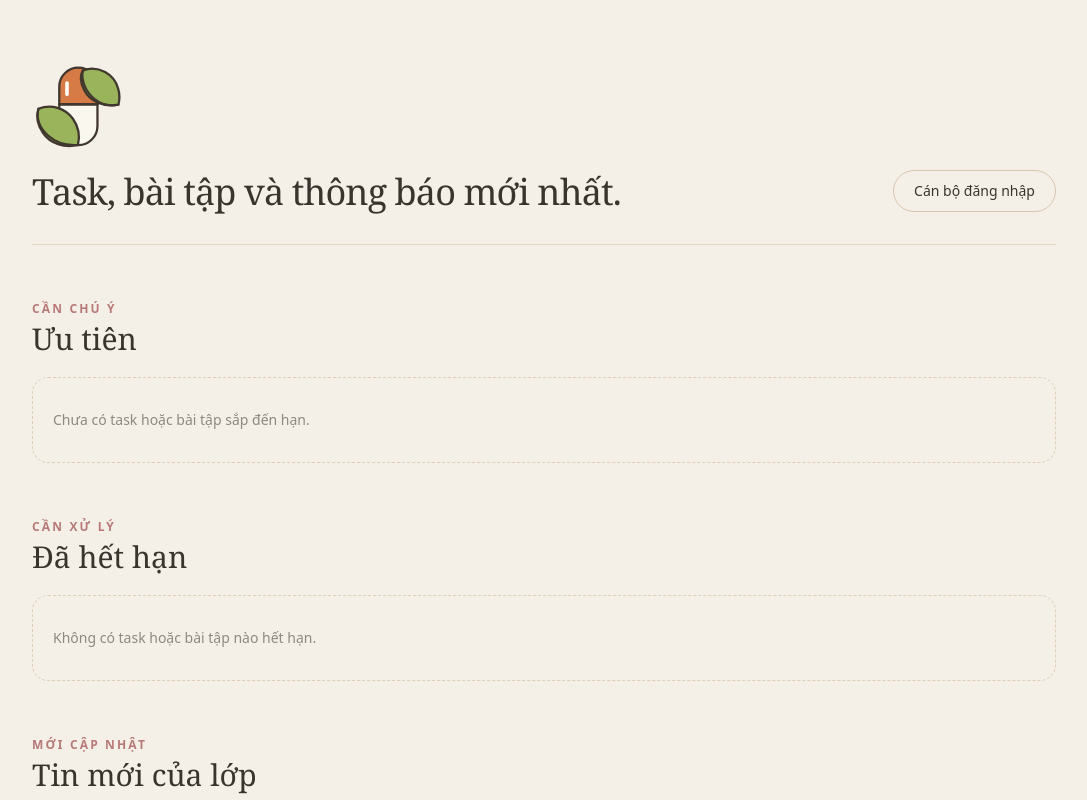
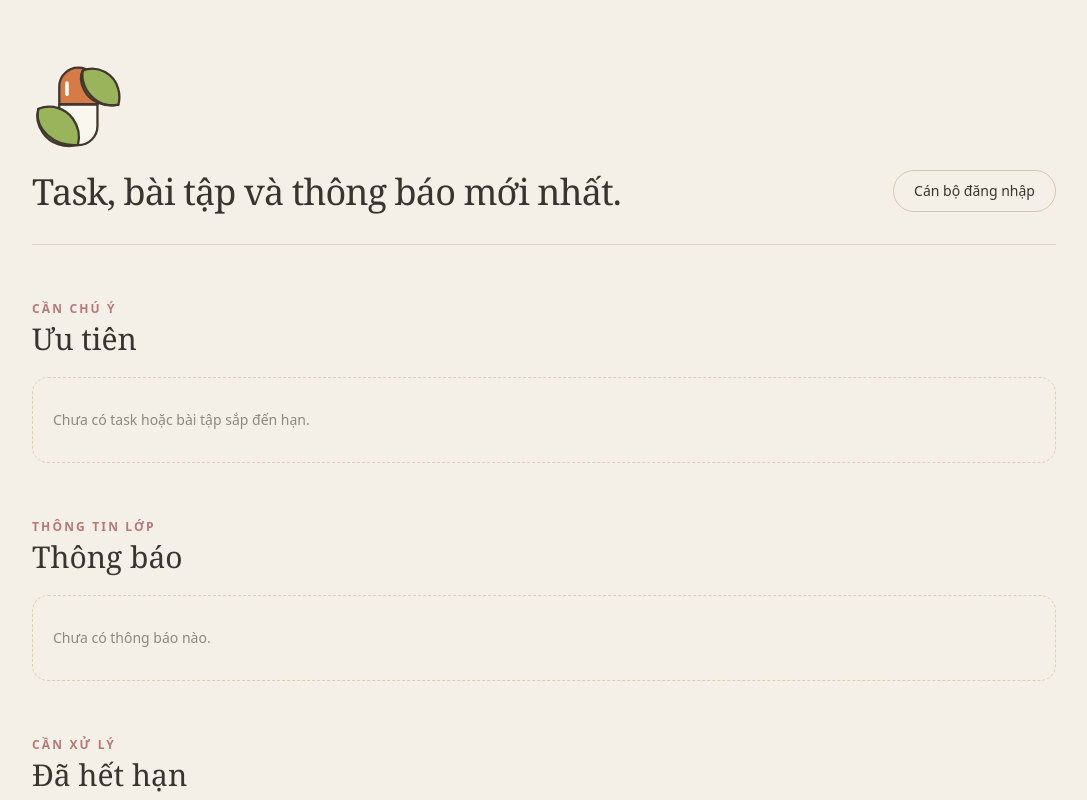
Before and after one commit to DungRaymond/mks, a Next.js app: page / in a window 1280 px wide. Shown: the top 800 px of the page, without its empty margins (96-1183 px from the left). Built offline with nearby package versions, Linux system fonts and the light colour scheme; no server answers; the database is empty.

Commit message:
Add announcements section and editing

```diff
--- a/app/admin/new/actions.ts
+++ b/app/admin/new/actions.ts
@@ -20,7 +20,7 @@ function validateTask(formData: FormData, id?: string) {
   }
   const published = formData.get('is_published') !== 'off'
 
-  if (!['task', 'homework'].includes(type)) return { error: 'fields' as const }
+  if (!['task', 'homework', 'notice'].includes(type)) return { error: 'fields' as const }
   if (!title || title.length > 240) return { error: 'title' as const }
   if (subject.length > 120 || !['normal', 'high', 'urgent'].includes(priority)) {
     return { error: 'fields' as const }
@@ -38,7 +38,7 @@ function validateTask(formData: FormData, id?: string) {
       description: description || null,
       subject: subject || null,
       priority,
-      due_at: dueAt ? `${dueAt}:00+07:00` : null,
+       due_at: type === 'notice' ? null : dueAt ? `${dueAt}:00+07:00` : null,
       is_published: published,
       images: imageIds.map((uuid: string, sort_order: number) => ({
         uc_uuid: uuid,
--- a/app/admin/new/page.tsx
+++ b/app/admin/new/page.tsx
@@ -39,6 +39,7 @@ export default async function NewTaskPage({
             <select name="type" defaultValue="task" className="mt-2 h-12 w-full rounded-xl border border-oak/40 bg-linen/60 px-3 outline-none focus:border-rose focus:ring-2 focus:ring-rose/20">
               <option value="task">Task lớp</option>
               <option value="homework">Bài tập về nhà</option>
+              <option value="notice">Thông báo</option>
             </select>
           </label>
           <label className="block text-sm font-medium">
--- a/app/items/[id]/edit/page.tsx
+++ b/app/items/[id]/edit/page.tsx
@@ -28,7 +28,7 @@ export default async function EditItemPage({
     .from('class_items')
     .select('id, type, title, description, subject, priority, due_at, is_published')
     .eq('id', id)
-    .in('type', ['task', 'homework'])
+    .in('type', ['task', 'homework', 'notice'])
     .maybeSingle()
   if (loadError) throw new Error('Could not load item')
   if (!item) notFound()
@@ -52,7 +52,7 @@ export default async function EditItemPage({
         <form action={action} className="mt-8 space-y-5 rounded-3xl border border-oak/30 bg-white/65 p-6 shadow-sm sm:p-8">
           <label className="block text-sm font-medium">Loại nội dung
             <select name="type" defaultValue={item.type} className="mt-2 h-12 w-full rounded-xl border border-oak/40 bg-linen/60 px-3">
-              <option value="task">Task lớp</option><option value="homework">Bài tập về nhà</option>
+              <option value="task">Task lớp</option><option value="homework">Bài tập về nhà</option><option value="notice">Thông báo</option>
             </select>
           </label>
           <label className="block text-sm font-medium">Tiêu đề
--- a/app/items/[id]/page.tsx
+++ b/app/items/[id]/page.tsx
@@ -79,7 +79,7 @@ export default async function ItemPage({ params }: { params: Promise<{ id: strin
       <article className="mx-auto max-w-3xl">
         <div className="flex items-center justify-between gap-4">
           <Link href="/" className="inline-flex min-h-11 items-center rounded-xl border border-oak/40 bg-white/70 px-4 text-sm font-medium text-ink shadow-sm transition hover:border-rose hover:bg-rose/5">← Trang chính</Link>
-          {session && <div className="flex gap-2"><Link href="/admin/new" className="inline-flex min-h-11 items-center rounded-xl border border-oak/40 bg-white/70 px-4 text-sm font-medium text-ink shadow-sm transition hover:border-rose hover:bg-rose/5">Tạo task</Link>{['admin', 'officer'].includes(session.profile.role) && item.type !== 'notice' && <Link href={`/items/${id}/edit`} className="inline-flex min-h-11 items-center rounded-xl border border-oak/40 bg-white/70 px-4 text-sm font-medium text-ink shadow-sm transition hover:border-rose hover:bg-rose/5">Sửa</Link>}</div>}
+          {session && <div className="flex gap-2"><Link href="/admin/new" className="inline-flex min-h-11 items-center rounded-xl border border-oak/40 bg-white/70 px-4 text-sm font-medium text-ink shadow-sm transition hover:border-rose hover:bg-rose/5">Tạo nội dung</Link>{['admin', 'officer'].includes(session.profile.role) && <Link href={`/items/${id}/edit`} className="inline-flex min-h-11 items-center rounded-xl border border-oak/40 bg-white/70 px-4 text-sm font-medium text-ink shadow-sm transition hover:border-rose hover:bg-rose/5">Sửa</Link>}</div>}
         </div>
         <div className={`mt-8 rounded-3xl border p-6 shadow-sm sm:p-10 ${urgent ? 'border-rose/45 bg-rose/10' : 'border-oak/30 bg-white/65'}`}>
           <div className="flex flex-wrap items-center gap-2 text-xs">
--- a/app/page.tsx
+++ b/app/page.tsx
@@ -30,7 +30,7 @@ const subjectColors: Record<string, string> = {
 export default async function Home() {
   const supabase = createPublicClient()
   const now = new Date().toISOString()
-  const [session, { data: dueData, error: dueError }, { data: overdueData, error: overdueError }, { data: recentData, error: recentError }] = await Promise.all([
+  const [session, { data: dueData, error: dueError }, { data: overdueData, error: overdueError }, { data: noticeData, error: noticeError }, { data: recentData, error: recentError }] = await Promise.all([
     getSession(),
     supabase
       .from('class_items')
@@ -50,6 +50,13 @@ export default async function Home() {
       .lt('due_at', now)
       .order('due_at', { ascending: false })
       .limit(5),
+    supabase
+      .from('class_items')
+      .select('id, type, title, description, subject, priority, due_at, updated_at')
+      .eq('is_published', true)
+      .eq('type', 'notice')
+      .order('updated_at', { ascending: false })
+      .limit(8),
     supabase
       .from('class_items')
       .select('id, type, title, description, subject, priority, due_at, updated_at')
@@ -76,7 +83,7 @@ export default async function Home() {
           </div>
         </header>
 
-        {dueError || overdueError || recentError ? (
+        {dueError || overdueError || noticeError || recentError ? (
           <p role="status" className="rounded-2xl border border-rose/30 bg-rose/10 p-5 text-sm">Chưa tải được dữ liệu lớp. Vui lòng thử tải lại.</p>
         ) : (
           <div className="space-y-14">
@@ -84,6 +91,10 @@ export default async function Home() {
             <section aria-labelledby="due-title">
               <SectionHeading id="due-title" eyebrow="Cần chú ý" title="Ưu tiên" />
               {dueSoon.length ? <div className="grid gap-4 md:grid-cols-2">{dueSoon.map((item) => <ItemCard key={item.id} item={item} now={now} />)}</div> : <EmptyState text="Chưa có task hoặc bài tập sắp đến hạn." />}
+            </section>
+            <section aria-labelledby="notice-title">
+              <SectionHeading id="notice-title" eyebrow="Thông tin lớp" title="Thông báo" />
+              {noticeData?.length ? <div className="grid gap-4 md:grid-cols-2">{noticeData.map((item) => <ItemCard key={item.id} item={item as Item} now={now} />)}</div> : <EmptyState text="Chưa có thông báo nào." />}
             </section>
             <section aria-labelledby="overdue-title">
               <SectionHeading id="overdue-title" eyebrow="Cần xử lý" title="Đã hết hạn" />
```
